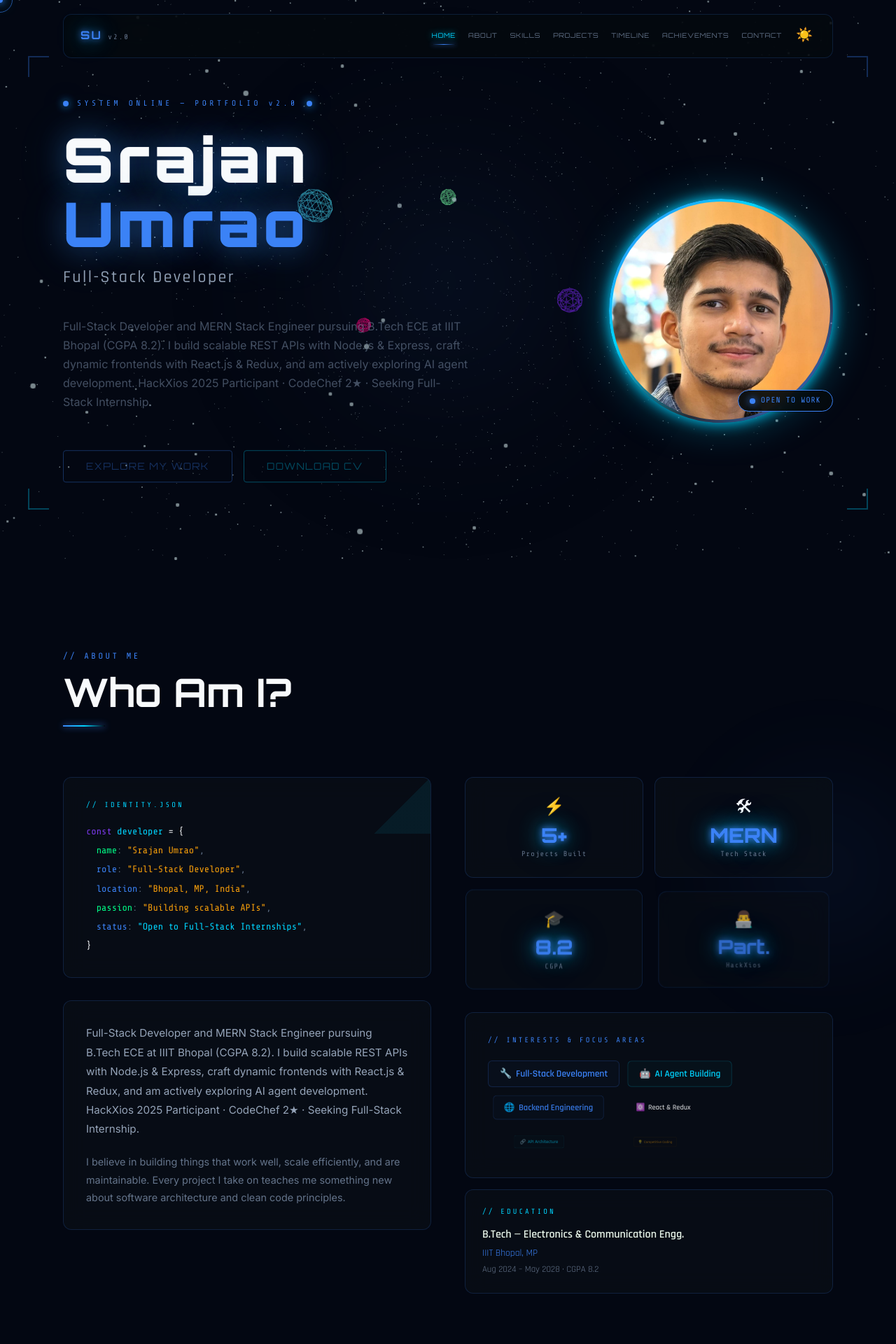
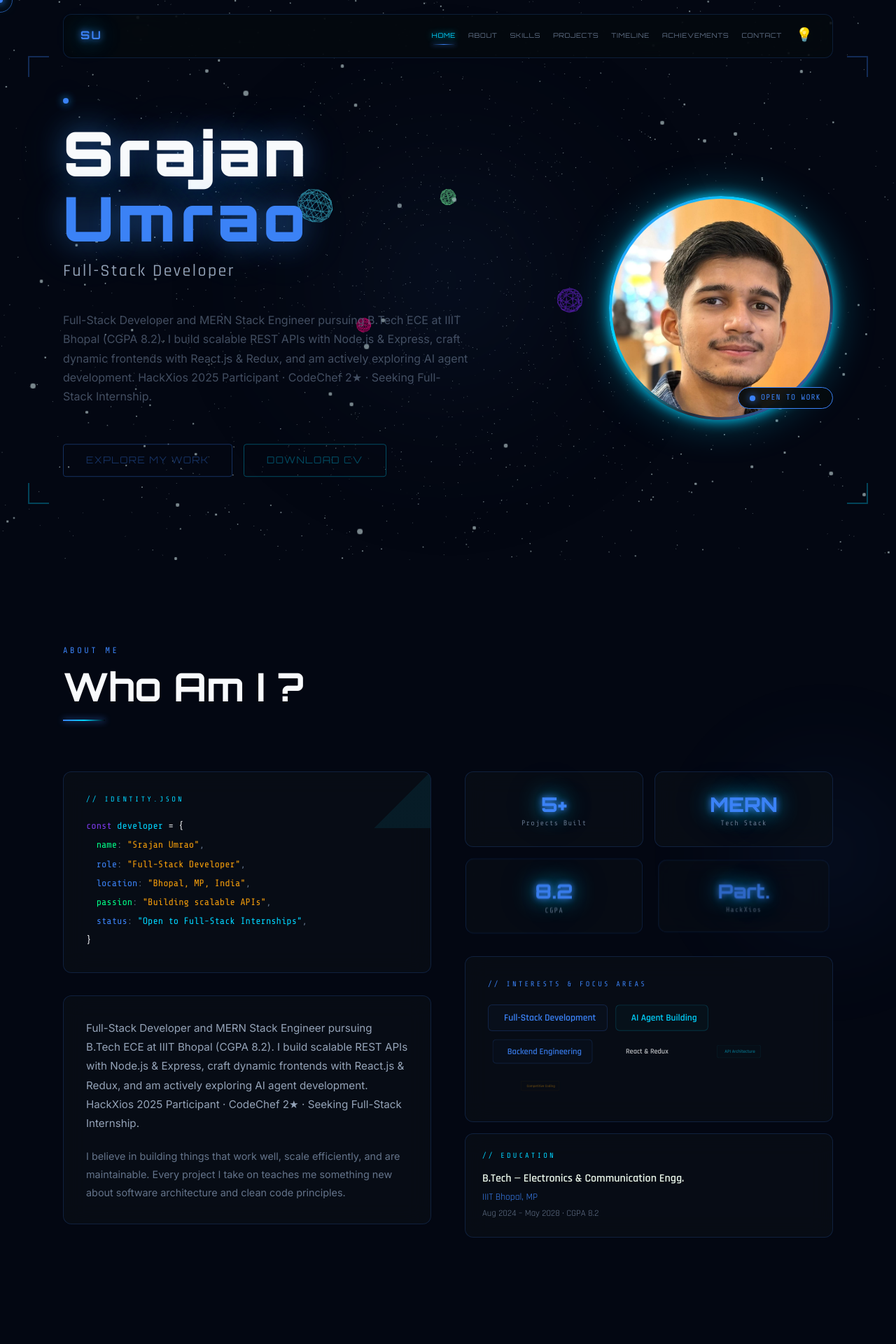
Before and after one commit to srajan19181-star/Portfolio, a React (Vite) app: page / in a window 1280 px wide. Shown: the top 1920 px of the page at 70% size. Built offline with nearby package versions, Linux system fonts and the light colour scheme.

Commit message:
unique changes

```diff
--- a/src/components/sections/About.jsx
+++ b/src/components/sections/About.jsx
@@ -6,19 +6,19 @@ import { personalInfo } from '../../data/portfolioData';
  * About Section — personal story with animated floating info cards
  */
 const stats = [
-  { label: 'Projects Built', value: '5+', icon: '⚡' },
-  { label: 'Tech Stack', value: 'MERN', icon: '🛠' },
-  { label: 'CGPA', value: '8.2', icon: '🎓' },
-  { label: 'HackXios', value: 'Part.', icon: '👨‍💻' },
+  { label: 'Projects Built', value: '5+',  },
+  { label: 'Tech Stack', value: 'MERN', },
+  { label: 'CGPA', value: '8.2',  },
+  { label: 'HackXios', value: 'Part.', },
 ];
 
 const interests = [
-  { label: 'Full-Stack Development', icon: '🔧', color: '#3b82f6' },
-  { label: 'AI Agent Building', icon: '🤖', color: '#00d4ff' },
-  { label: 'Backend Engineering', icon: '🌐', color: '#3b82f6' },
-  { label: 'React & Redux', icon: '⚛️', color: 'var(--text-primary)' },
-  { label: 'API Architecture', icon: '🔗', color: '#00d4ff' },
-  { label: 'Competitive Coding', icon: '💡', color: '#f59e0b' },
+  { label: 'Full-Stack Development', color: '#3b82f6' },
+  { label: 'AI Agent Building', color: '#00d4ff' },
+  { label: 'Backend Engineering', color: '#3b82f6' },
+  { label: 'React & Redux', color: 'var(--text-primary)' },
+  { label: 'API Architecture', color: '#00d4ff' },
+  { label: 'Competitive Coding', color: '#f59e0b' },
 ];
 
 const About = () => {
@@ -55,8 +55,8 @@ const About = () => {
           transition={{ duration: 0.6 }}
           style={{ marginBottom: 72 }}
         >
-          <div className="section-tag">// ABOUT ME</div>
-          <h2 className="section-title">Who Am I?</h2>
+          <div className="section-tag">ABOUT ME</div>
+          <h2 className="section-title">Who Am I ?</h2>
           <div className="section-line" />
         </motion.div>
 
--- a/src/components/sections/Contact.jsx
+++ b/src/components/sections/Contact.jsx
@@ -356,7 +356,7 @@ const Contact = () => {
                   alignItems: 'center',
                   gap: 16,
                   textDecoration: 'none',
-                  cursor: 'none',
+
                 }}
                 whileHover={{ x: 4 }}
               >
--- a/src/components/sections/Experience.jsx
+++ b/src/components/sections/Experience.jsx
@@ -36,7 +36,7 @@ const allItems = [
     description:
       'Independently learned React.js, Node.js, Express.js, and MongoDB alongside formal coursework at IIIT Bhopal. Built 4+ real-world projects and now exploring AI agent development.',
     color: '#3b82f6',
-    icon: '🚀',
+    icon: '',
   },
   ...timelineItems,
   {
@@ -45,9 +45,9 @@ const allItems = [
     org: 'InAmigos Foundation',
     duration: 'Dec 2025',
     description:
-      'Participated in HackXios 2025 at InAmigos Foundation, building an AI-powered cybersecurity prototype that detects anomalous network behavior in real time. Delivered a working demo in 24 hours with a 3-person team.',
+      'Participated in HackXios 2025 at InAmigos Foundation, building an AI-powered cybersecurity prototype that detects anomalous network behavior in real time. Delivered a working demo in 24 hours with a 6-person team.',
     color: '#f59e0b',
-    icon: '👨‍💻',
+    icon: '',
   },
 ];
 
--- a/src/components/sections/Hero.jsx
+++ b/src/components/sections/Hero.jsx
@@ -100,18 +100,7 @@ const Hero = () => {
               gap: 12,
             }}
           >
-            <span
-              style={{
-                display: 'inline-block',
-                width: 8,
-                height: 8,
-                borderRadius: '50%',
-                background: '#3b82f6',
-                boxShadow: '0 0 10px #3b82f6, 0 0 20px #00d4ff',
-                animation: 'pulse-neon 2s infinite',
-              }}
-            />
-            SYSTEM ONLINE — PORTFOLIO v2.0
+
             <span
               style={{
                 display: 'inline-block',
@@ -339,7 +328,7 @@ const Hero = () => {
           className="font-mono"
           style={{ color: '#2d4a35', fontSize: '0.6rem', letterSpacing: '0.3em' }}
         >
-          SCROLL
+
         </span>
         <motion.div
           animate={{ y: [0, 8, 0] }}
--- a/src/components/sections/Projects.jsx
+++ b/src/components/sections/Projects.jsx
@@ -47,7 +47,7 @@ const ProjectCard = ({ project, onClick, index, isInView }) => {
         border: `1px solid ${color}25`,
         borderRadius: 16,
         padding: 28,
-        cursor: 'none',
+        cursor: '',
         transition: 'border-color 0.3s ease, box-shadow 0.3s ease',
         transform: `perspective(1000px) rotateX(${tilt.y}deg) rotateY(${tilt.x}deg)`,
         backdropFilter: 'blur(16px)',
@@ -330,7 +330,7 @@ const ProjectModal = ({ project, onClose }) => {
             width: 36,
             height: 36,
             borderRadius: '50%',
-            cursor: 'none',
+
             fontSize: '0.9rem',
             display: 'flex',
             alignItems: 'center',
@@ -510,7 +510,7 @@ const Projects = () => {
                   fontFamily: "'Orbitron', monospace",
                   fontSize: '0.65rem',
                   letterSpacing: '0.1em',
-                  cursor: 'none',
+
                   transition: 'all 0.3s',
                 }}
               >
--- a/src/components/sections/Skills.jsx
+++ b/src/components/sections/Skills.jsx
@@ -64,7 +64,7 @@ const Skills = () => {
           transition={{ duration: 0.6 }}
           style={{ marginBottom: 48 }}
         >
-          <div className="section-tag">// TECH STACK</div>
+          <div className="section-tag"> TECH STACK</div>
           <h2 className="section-title">Skills & Expertise</h2>
           <div className="section-line" />
         </motion.div>
@@ -102,7 +102,7 @@ const Skills = () => {
                 fontFamily: "'Orbitron', monospace",
                 fontSize: '0.65rem',
                 letterSpacing: '0.1em',
-                cursor: 'none',
+                cursor: '',
                 transition: 'all 0.3s ease',
                 boxShadow:
                   activeCategory === cat
--- a/src/components/ui/LoadingScreen.jsx
+++ b/src/components/ui/LoadingScreen.jsx
@@ -11,7 +11,7 @@ const bootLines = [
   '> MOUNTING HOLOGRAPHIC DISPLAY...',
   '> CALIBRATING 3D ENVIRONMENT...',
   '> LOADING PORTFOLIO DATA...',
-  '> SRAJAN UMRAO OS v2.0 — READY',
+  '> SRAJAN UMRAO OS — READY',
 ];
 
 const LoadingScreen = ({ onComplete }) => {
--- a/src/components/ui/Navbar.jsx
+++ b/src/components/ui/Navbar.jsx
@@ -102,7 +102,7 @@ const Navbar = () => {
         {/* Logo */}
         <div
           onClick={() => scrollTo('#hero')}
-          style={{ cursor: 'none' }}
+          style={{  }}
           className="interactive"
         >
           <span
@@ -110,12 +110,6 @@ const Navbar = () => {
             style={{ color: '#3b82f6', fontSize: '1rem', letterSpacing: '0.15em', fontWeight: 700 }}
           >
             SU
-          </span>
-          <span
-            className="font-mono"
-            style={{ color: 'var(--text-muted)', fontSize: '0.65rem', marginLeft: 8, letterSpacing: '0.2em' }}
-          >
-            v2.0
           </span>
         </div>
 
@@ -134,7 +128,7 @@ const Navbar = () => {
                   style={{
                     background: 'none',
                     border: 'none',
-                    cursor: 'none',
+
                     fontFamily: "'Orbitron', monospace",
                     fontSize: '0.58rem',
                     letterSpacing: '0.08em',
@@ -182,7 +176,7 @@ const Navbar = () => {
             style={{
               background: 'none',
               border: 'none',
-              cursor: 'none',
+              cursor:'pointer',
               color: 'var(--neon-cyan)',
               fontSize: '1.2rem',
               display: 'flex',
@@ -193,7 +187,7 @@ const Navbar = () => {
             }}
             title="Toggle Light/Dark Mode"
           >
-            {theme === 'dark' ? '☀️' : '🌙'}
+            {theme === 'dark' ? '💡' : '🌙'}
           </button>
 
           {/* Mobile hamburger */}
@@ -203,7 +197,7 @@ const Navbar = () => {
             style={{
               background: 'none',
               border: 'none',
-              cursor: 'none',
+              cursor:'pointer',
               color: '#3b82f6',
               fontSize: '1.2rem',
             }}
@@ -236,7 +230,7 @@ const Navbar = () => {
               style={{
                 background: 'none',
                 border: 'none',
-                cursor: 'none',
+
                 fontFamily: "'Orbitron', monospace",
                 fontSize: '0.75rem',
                 letterSpacing: '0.15em',
--- a/src/index.css
+++ b/src/index.css
@@ -63,8 +63,7 @@ body {
   color: var(--text-primary);
   font-family: var(--font-body);
   overflow-x: hidden;
-  cursor: none;
-  transition: background-color 0.3s ease, color 0.3s ease;
+    transition: background-color 0.3s ease, color 0.3s ease;
 }
 
 /* ===== CUSTOM CURSOR ===== */
@@ -169,8 +168,7 @@ body {
   font-size: 0.85rem;
   letter-spacing: 0.1em;
   text-transform: uppercase;
-  cursor: none;
-  overflow: hidden;
+    overflow: hidden;
   transition: all 0.3s ease;
   border-radius: 4px;
 }
```
Also changed, not shown: src/components/sections/Achievements.jsx (+4 -4 lines), src/data/portfolioData.js (+4 -4 lines).
